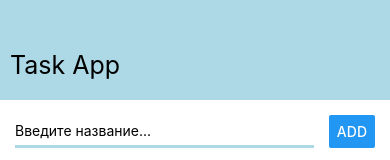
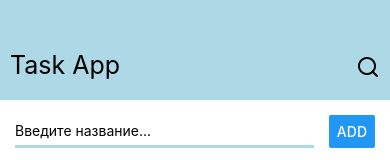
Before and after one commit to mecrewcut/Task_App, a React Native app: screen / in a window 390 px wide. Shown: the top 160 px of the page. Built offline with nearby package versions, Linux system fonts and the light colour scheme.

Commit message:
Added function search tasks

```diff
--- a/App.js
+++ b/App.js
@@ -7,6 +7,7 @@ import { Tasks } from './src/Tasks.js';
 
 export default function App() {
   const [tasks, setTasks] = useState([])
+  const [search, setSearch] = useState('')
 
   const addTask = title => {
     setTasks(prev => [
@@ -30,16 +31,15 @@ export default function App() {
   const removeTask = id => {
     setTasks(prev => prev.filter(task => task.id !== id))
   }
-
   return (
     <View>
       <View>
-        <Head />
+        <Head search={search} setSearch={setSearch}/>
       </View>
       <View style={styles.container}>
         <AddTask onSubmit={addTask}/>
         <ScrollView>
-            {tasks.map(task => {
+            {tasks.filter(task => task.title.indexOf(search) !== -1).map(task => {
               return <Tasks key={task.id} task={task} onRemove={removeTask} onClickButton={onClickButton} onEdit={onEdit}/>
             })}
         </ScrollView>
--- a/src/Head.js
+++ b/src/Head.js
@@ -1,26 +1,42 @@
-import React from 'react'
-import {View, Text, StyleSheet} from 'react-native'
+import React, {useState} from 'react'
+import {View, Text, StyleSheet, TextInput} from 'react-native'
+import { Feather } from '@expo/vector-icons';
 
-export const Head = () => {
+export const Head = ({search, setSearch}) => {
+    const [isVisible, setIsVisible] = useState(false)
     return (
         <View style={styles.head}>
             <Text style={styles.text}>
                 Task App
             </Text>
+            <TextInput
+                style={!isVisible ? {display: 'none'} : {backgroundColor: 'white', width: '60%', height: 30, textAlignVertical:'center'}}
+                value={search}
+                onChangeText={setSearch}
+                placeholder='Введите фразу для поиска...'
+            />
+            <Feather
+                name="search"
+                size={24} color="black"
+                onPress = {() => {setIsVisible(!isVisible); setSearch('')}}
+            />
         </View>
     )
 }
 
 const styles = StyleSheet.create ({
     head: {
+        flexDirection: 'row',
         height: 100,
-        justifyContent: 'flex-end',
-        alignItems: 'flex-start',
+        justifyContent: 'space-between',
+        alignItems: 'flex-end',
         backgroundColor: 'lightblue',
         paddingBottom: 20,
-        paddingLeft: 10
+        paddingLeft: 10,
+        paddingRight:10
     },
     text: {
         fontSize: 25
-    }
+    },
+
 })
```
